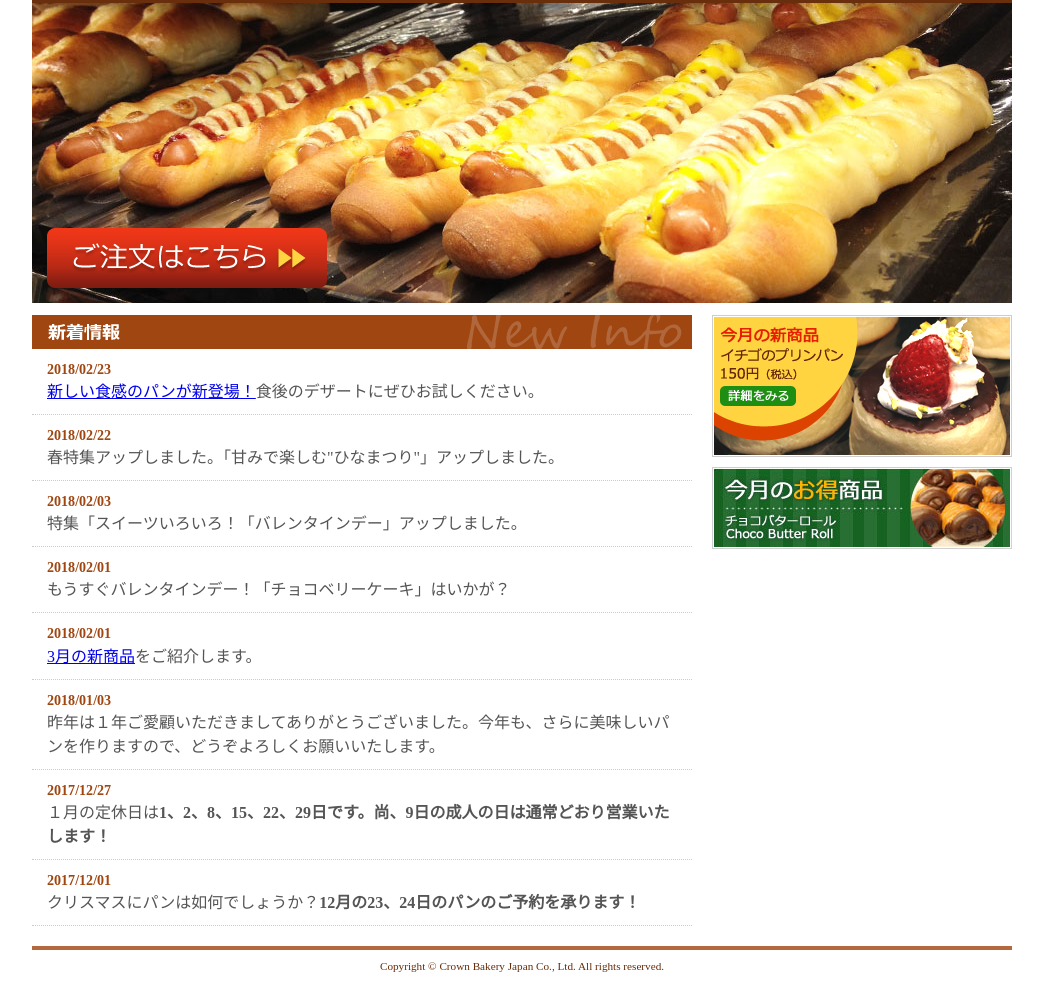
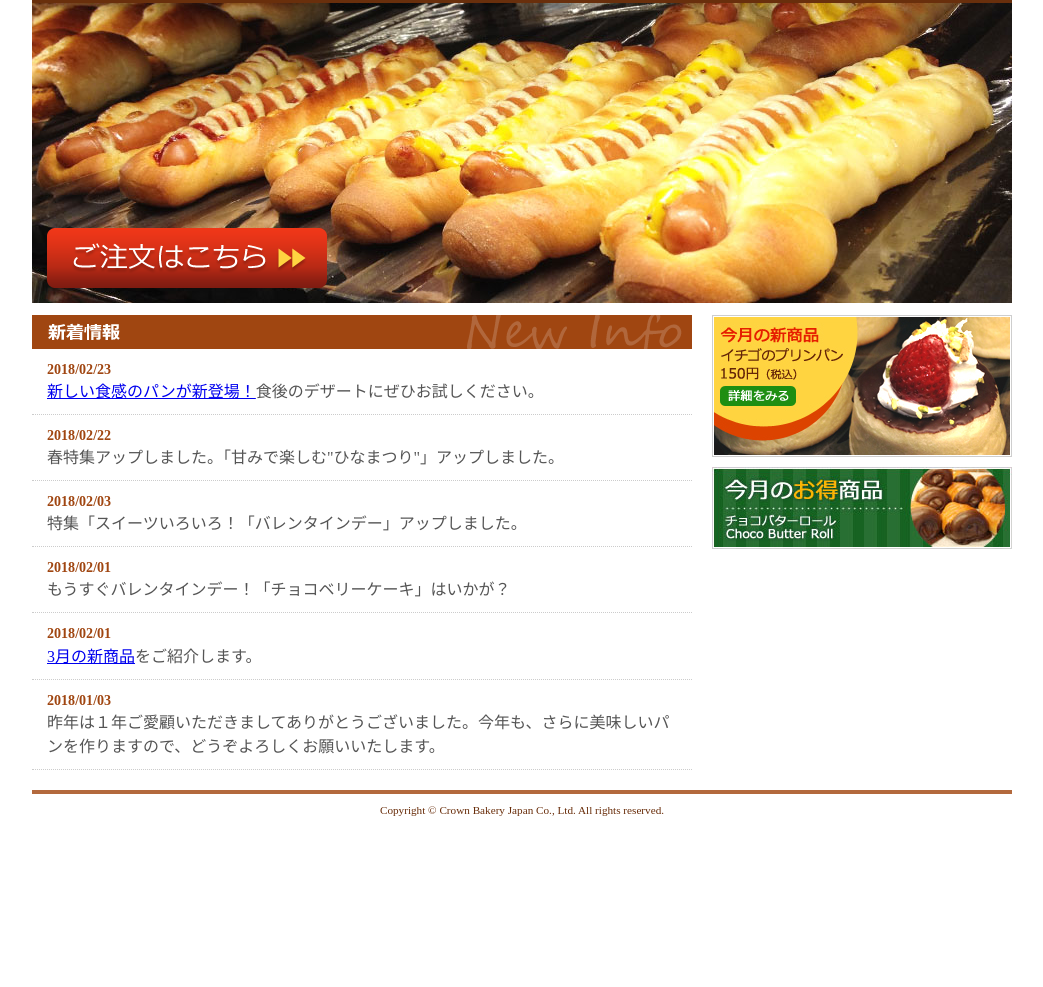
Before and after one commit to radicaldub/bakery, a plain HTML site: page index.html in a window 1280 px wide. Shown: the part 131-1118 px from the top of the page, without its empty margins (118-1161 px from the left). After the commit the page ends 962 px from the top, so only its background shows below. Drawn offline with Linux system fonts and the light colour scheme.

Commit message:
新着情報2017年分削除

```diff
--- a/index.html
+++ b/index.html
@@ -38,10 +38,6 @@
                     <dd><a href="item.html">3月の新商品</a>をご紹介します。</dd>
                     <dt>2018/01/03</dt>
                     <dd>昨年は１年ご愛顧いただきましてありがとうございました。今年も、さらに美味しいパンを作りますので、どうぞよろしくお願いいたします。</dd>
-                    <dt>2017/12/27</dt>
-                    <dd>１月の定休日は<strong>1、2、8、15、22、29日です。尚、9日の成人の日は通常どおり営業いたします！</strong></dd>
-                    <dt>2017/12/01</dt>
-                    <dd>クリスマスにパンは如何でしょうか？<strong>12月の23、24日のパンのご予約を承ります！</strong></dd>
                 </dl>
             </div>
         </div>
```
